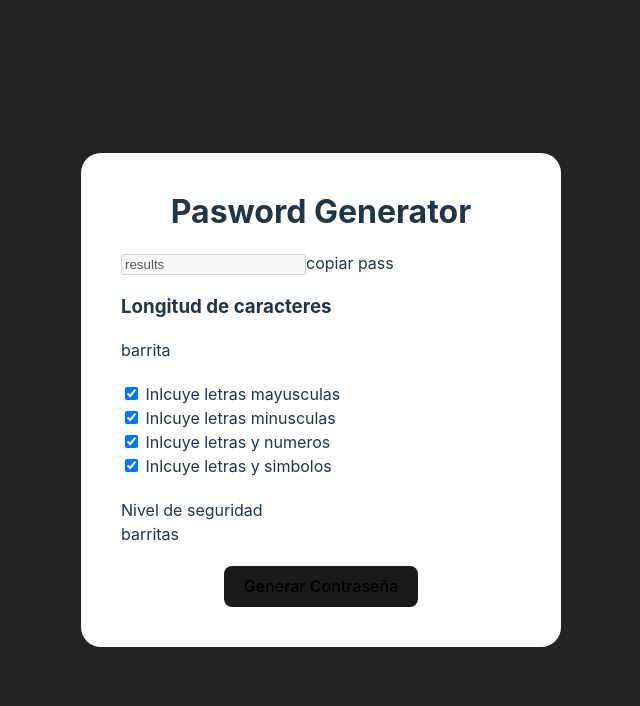
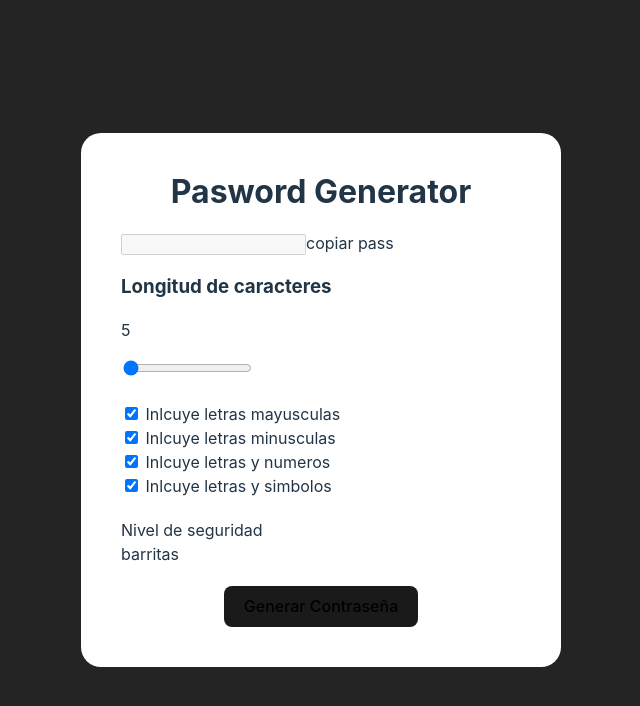
Before and after one commit to adanuriplata/passwordGenerator, a React (Vite) app: page / in a window 1280 px wide. Shown: the top 706 px of the page, without its empty margins (319-959 px from the left). Built offline with nearby package versions, Linux system fonts and the light colour scheme.

Commit message:
Feat: Added input bar

```diff
--- a/src/App.tsx
+++ b/src/App.tsx
@@ -11,6 +11,8 @@ function App() {
     lowerCaseOption: true,
     numbersOption: true,
     symbolsOption: true,
+    securityLevel: 0,
+    passwordGenerated: '',
   }
 
   const [optionsPass, setOptionsPass] = useState<Password>(defaultOptions)
@@ -18,39 +20,42 @@ function App() {
 
   const handleOptionChangeUpperCase = (e: ChangeEvent<HTMLInputElement>) => {
     setOptionsPass((optionsPass) => { return {...optionsPass, upperCaseOption: e.target.checked}})
-    console.log(GeneratePassword(optionsPass));
-    console.log(e.target.checked)
+
   }
 
   const handleOptionChangeLowerCase = (e: ChangeEvent<HTMLInputElement>) => {
     setOptionsPass((optionsPass) => { return {...optionsPass, lowerCaseOption: e.target.checked}})
-    console.log(GeneratePassword(optionsPass));
-    console.log(e.target.checked)
+
   }
 
   const handleOptionChangeNumbers = (e: ChangeEvent<HTMLInputElement>) => {
     setOptionsPass((optionsPass) => { return {...optionsPass, numbersOption: e.target.checked}})
-    console.log(GeneratePassword(optionsPass));
-    console.log(e.target.checked)
+
   }
 
   const handleOptionChangeUpperSymbols = (e: ChangeEvent<HTMLInputElement>) => {
     setOptionsPass((optionsPass) => { return {...optionsPass, symbolsOption: e.target.checked}})
-    console.log(GeneratePassword(optionsPass));
-    console.log(e.target.checked)
+
   }
+
+  const handleOptionLenght = (e: ChangeEvent<HTMLInputElement>) => {
+    setOptionsPass(optionsPass => { return {...optionsPass, lenghtOption: parseInt(e.target.value)}})
+  }
+
 
   return (
     <div className="App">
       <div className='mainContainer'>
         <div className='title'><h1>Pasword Generator</h1></div>
         <div className='container__results'>
-          <input type="text" name='results' value='results' disabled  />
+          <input type="text" name='results' value={optionsPass.passwordGenerated} disabled  />
           <span className='copyPassword'>copiar pass</span>
         </div>
         <div className='container__lenght-characters'>
-          <h3>Longitud de caracteres</h3>
-          <div>barrita</div>
+          <h3>Longitud de caracteres</h3><p>{optionsPass.lenghtOption}</p>
+          <label htmlFor="bar">
+            <input name='bar' type="range" min="5" max="20" value={optionsPass.lenghtOption} onChange={e => handleOptionLenght(e) } />
+          </label>
         </div>
         <div className='container__options'>
           <label htmlFor="">
@@ -78,7 +83,7 @@ function App() {
         </div>
         <div className="container__button">
           <div>
-            <button>Generar Contraseña</button>
+            <button onClick={() => GeneratePassword(optionsPass)}>Generar Contraseña</button>
           </div>
         </div>
       </div>
--- a/src/GeneratePassword.ts
+++ b/src/GeneratePassword.ts
@@ -6,5 +6,5 @@ import { Password } from "./types/password"
 
 
 export const GeneratePassword = ( paswordOptions:Password ) => {
-  return paswordOptions
+  return console.log(paswordOptions)
 }
--- a/src/types/Password.ts
+++ b/src/types/Password.ts
@@ -4,4 +4,6 @@ export interface Password {
   lowerCaseOption: boolean;
   numbersOption: boolean;
   symbolsOption: boolean;
+  securityLevel: number;
+  passwordGenerated: string;
 }
```
